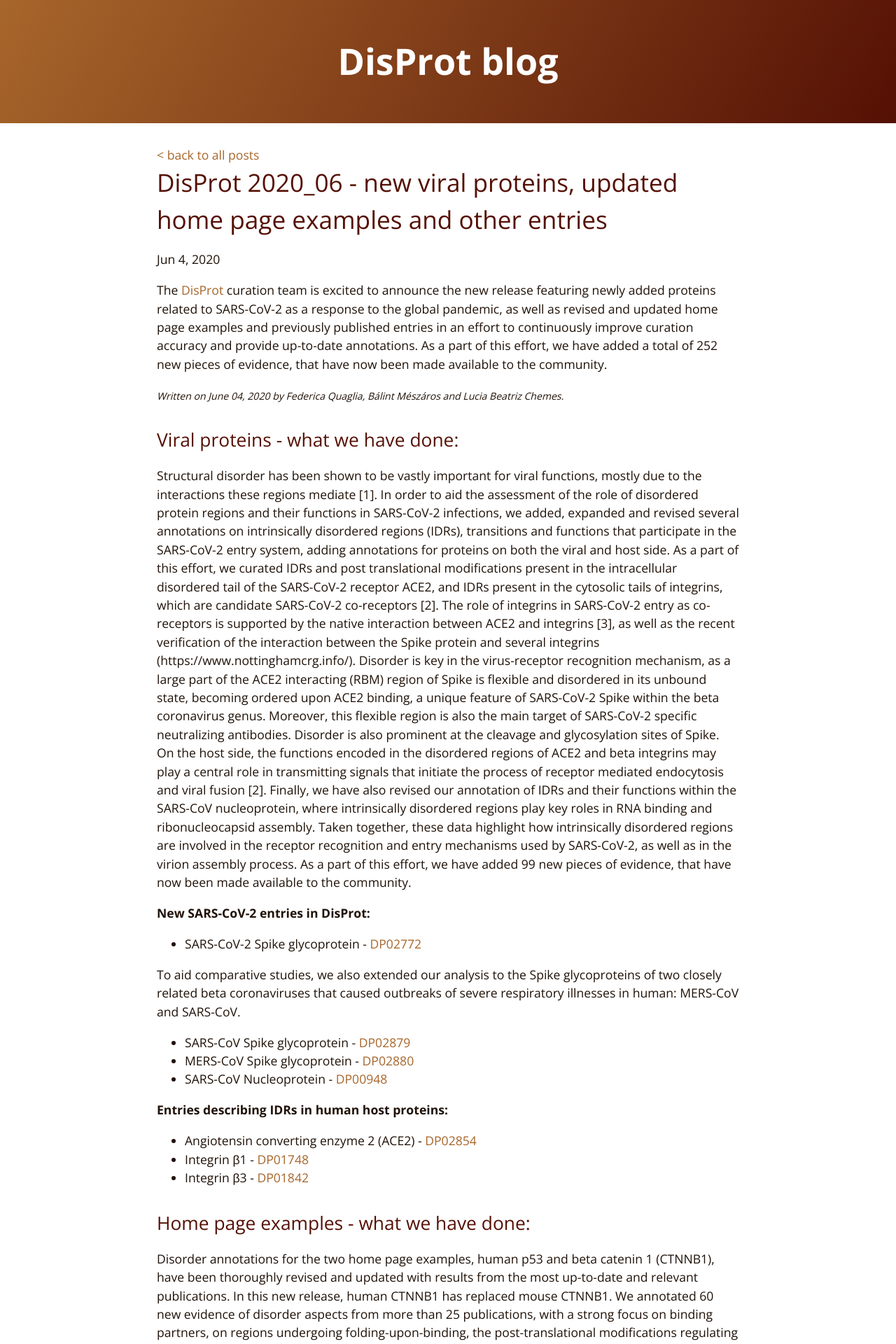
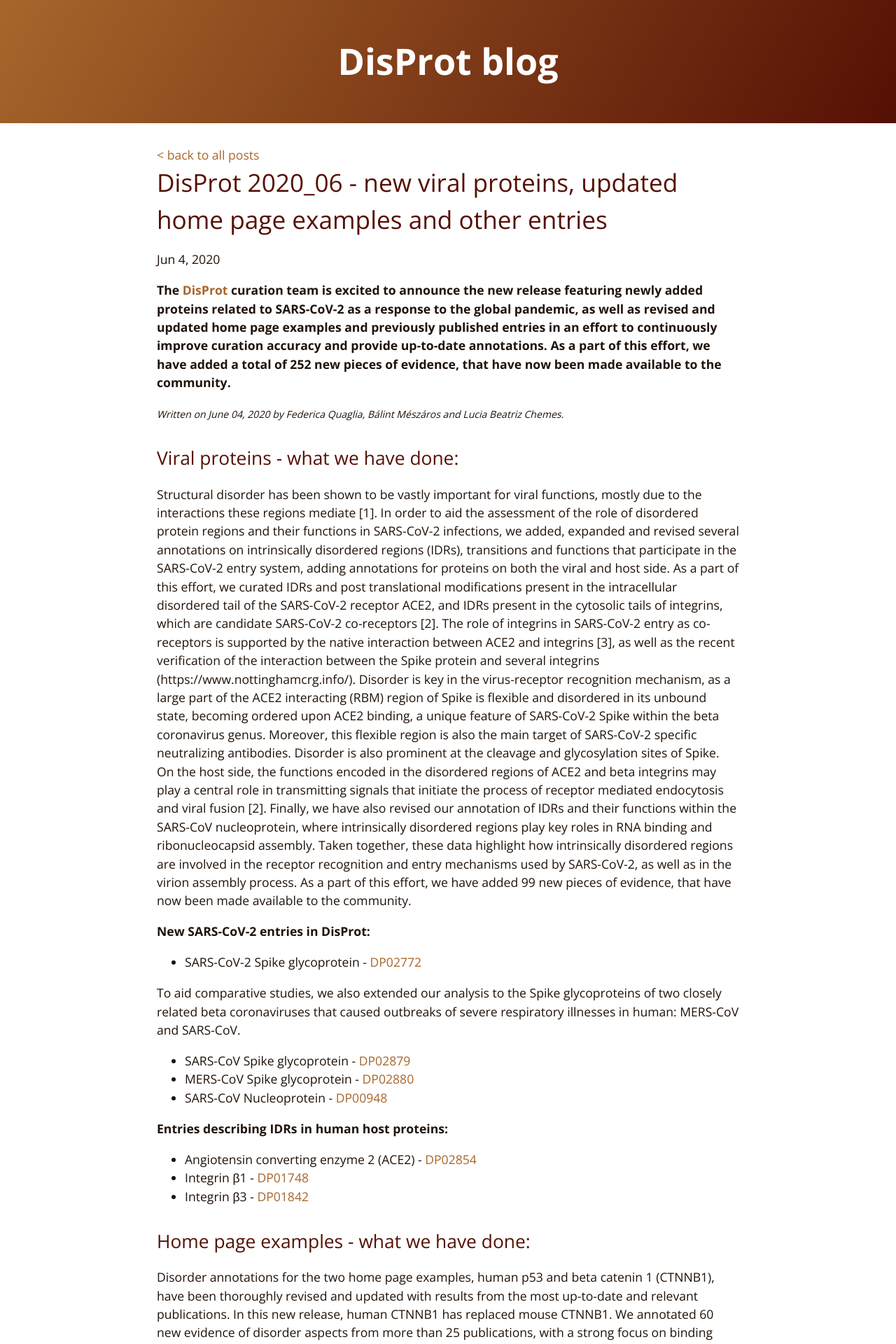
Before and after one commit to disprot/disprot.github.io, a Jekyll site: the page built from _posts/2020-06-04-release 2020_06.markdown, in a window 1280 px wide. Shown: the top 1920 px of the page at 70% size. Built offline with Jekyll 4.4.1, drawn with Linux system fonts in a browser that asks for light colours.

```diff
--- a/_posts/2020-06-04-release 2020_06.markdown
+++ b/_posts/2020-06-04-release 2020_06.markdown
@@ -3,7 +3,7 @@ layout: post
 title:  "DisProt 2020_06 - new viral proteins, updated  home page examples and other entries"
 date:   2020-06-04 07:00:00 +0200
 ---
-The [DisProt][disprot-link] curation team is excited to announce the new release featuring newly added proteins related to SARS-CoV-2 as a response to the global pandemic, as well as revised and updated home page examples and previously published entries in an effort to continuously improve curation accuracy and provide up-to-date annotations. As a part of this effort, we have added a total of 252 new pieces of evidence, that have now been made available to the community.
+<b>The [DisProt][disprot-link] curation team is excited to announce the new release featuring newly added proteins related to SARS-CoV-2 as a response to the global pandemic, as well as revised and updated home page examples and previously published entries in an effort to continuously improve curation accuracy and provide up-to-date annotations. As a part of this effort, we have added a total of 252 new pieces of evidence, that have now been made available to the community.</b>
 
 <small><i> Written on June 04, 2020 by Federica Quaglia, Bálint Mészáros and Lucia Beatriz Chemes.  </i></small>
 
@@ -43,7 +43,9 @@ More than 70 new pieces of evidence have been added, moreover we also added stat
 We hope you find this release useful! If you spot any issue, please let us know at our Feedback page.
 
 [1]	N. E. Davey, G. Travé, and T. J. Gibson, “How viruses hijack cell regulation,” Trends Biochem. Sci., vol. 36, no. 3, pp. 159–169, Mar. 2011, doi: [10.1016/j.tibs.2010.10.002][pub-1]
+
 [2]	B. Mészáros et al., “Short linear motif candidates in the cell entry system used by SARS-CoV-2 and their potential therapeutic implications,” arXivv, Apr. 21, 2020. doi: [https://arxiv.org/abs/2004.10274][pub-2]
+
 [3]	N. E. Clarke, M. J. Fisher, K. E. Porter, D. W. Lambert, and A. J. Turner, “Angiotensin converting enzyme (ACE) and ACE2 bind integrins and ACE2 regulates integrin signalling,” PLoS One, vol. 7, no. 4, p. e34747, Apr. 2012, doi: [10.1371/journal.pone.0034747][pub-3]
 
 [disprot-link]: https://disprot.org/
```
